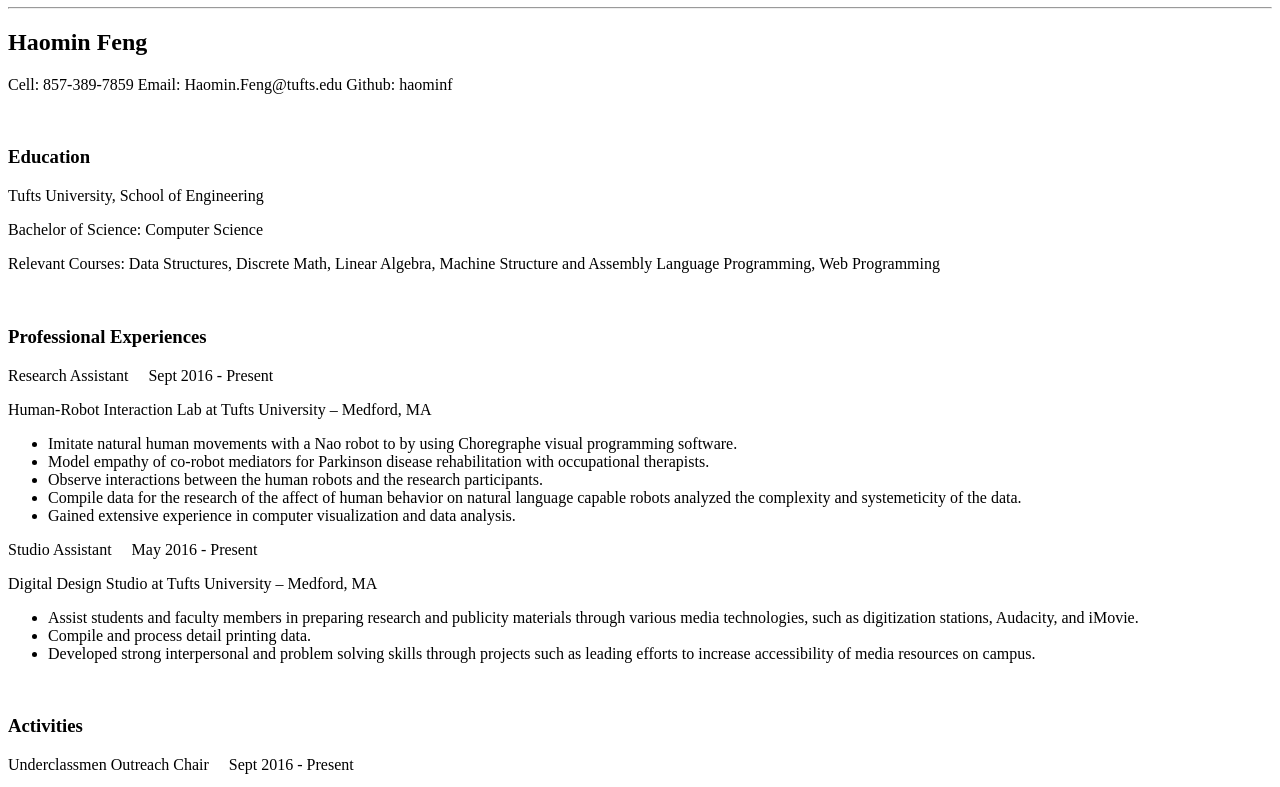
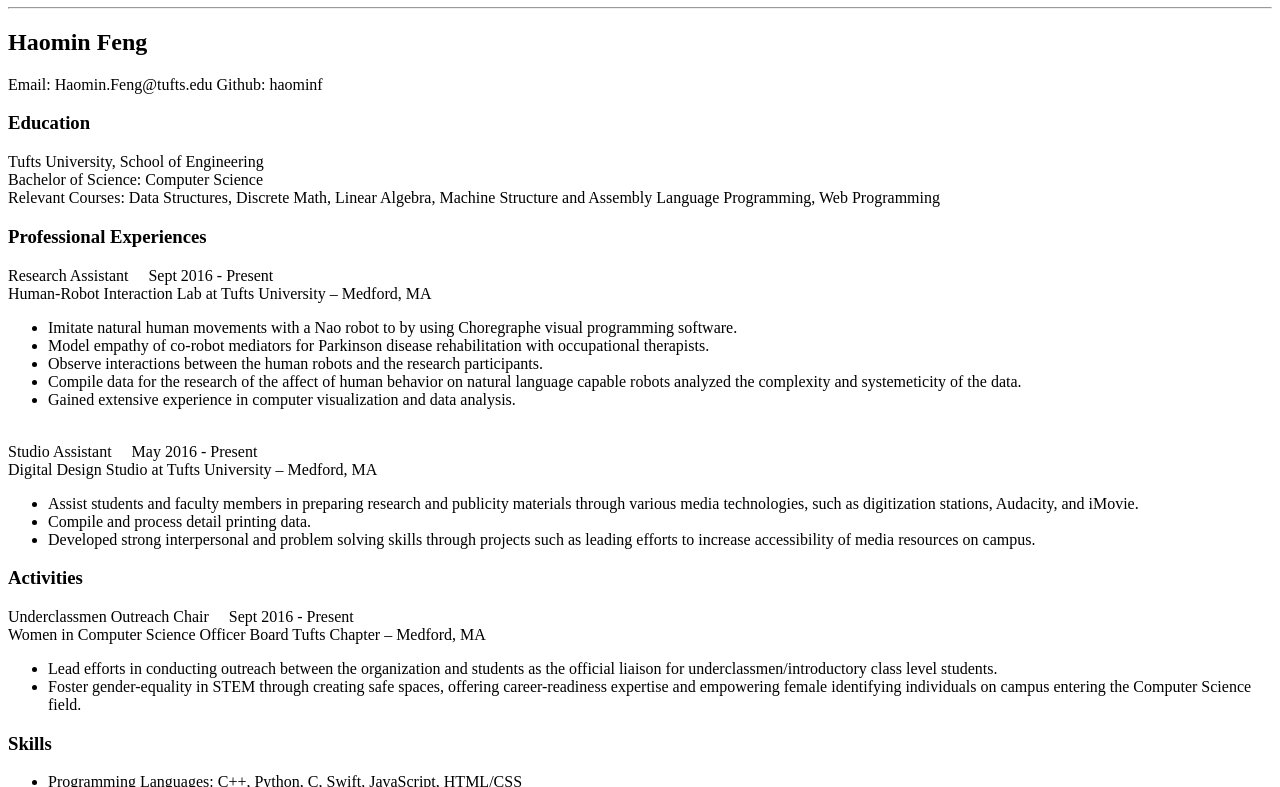
Before and after one commit to haominf/haominf.github.io, a plain HTML site: page resume.html in a window 1280 px wide. Shown: the part 73-860 px from the top of the page. Drawn offline with Linux system fonts and the light colour scheme.

Commit message:
edited resume.html

```diff
--- a/resume.html
+++ b/resume.html
@@ -2,22 +2,28 @@
 <html lang="en">
 
 	<head>
+		<title> Min's Resume</title>
 		<meta charset="utf-8">
-	<title> Haomin's Resume</title>
+		<link href= "resume.css" type= "text/css" rel ="stylesheet"/>
 	</head>
 
 	<body>
-	<h1>~~~Here Goes Haomin's Resume~~~</h1>
+		<header>
+			<h1>Min's Resume</h1>
+		</header>
 		<hr/>
 		<h2>Haomin Feng</h2>
-	<p>Cell: 857-389-7859 Email: Haomin.Feng@tufts.edu Github: haominf</p>
-	<br/><h3>Education</h3>
-	<p>Tufts University, School of Engineering</p>
-	<p>Bachelor of Science: Computer Science</p>
-	<p>Relevant Courses: Data Structures, Discrete Math, Linear Algebra, Machine Structure and Assembly Language Programming, Web Programming</p>
-	<br/><h3>Professional Experiences</h3>
-	<p>Research Assistant&nbsp;&nbsp;&nbsp;&nbsp;&nbsp;Sept 2016 - Present</p>
-	<p>Human-Robot Interaction Lab at Tufts University – Medford, MA</p>
+		<div>Email: Haomin.Feng@tufts.edu Github: haominf</div>
+		<h3>Education</h3>
+		<div>
+			Tufts University, School of Engineering
+			<br>Bachelor of Science: Computer Science
+			<br>Relevant Courses: Data Structures, Discrete Math, Linear Algebra, Machine Structure and Assembly Language Programming, Web Programming
+		</div>
+		<h3>Professional Experiences</h3>
+		<div>
+			Research Assistant&nbsp;&nbsp;&nbsp;&nbsp;&nbsp;Sept 2016 - Present
+			<br>Human-Robot Interaction Lab at Tufts University – Medford, MA
 				<ul>
 					<li>Imitate natural human movements with a Nao robot to by using Choregraphe visual programming software.</li>
 					<li>Model empathy of co-robot mediators for Parkinson disease rehabilitation with occupational therapists.</li>
@@ -25,21 +31,24 @@
 					<li>Compile data for the research of the affect of human behavior on natural language capable robots analyzed the complexity and systemeticity of the data.</li>
 					<li>Gained extensive experience in computer visualization and data analysis.</li>
 				</ul>
-	<p>Studio Assistant&nbsp;&nbsp;&nbsp;&nbsp;&nbsp;May 2016 - Present</p>
-	<p>Digital Design Studio at Tufts University – Medford, MA</p>
+			<br>Studio Assistant&nbsp;&nbsp;&nbsp;&nbsp;&nbsp;May 2016 - Present
+			<br>Digital Design Studio at Tufts University – Medford, MA
 				<ul>
-		<li>Assist students and faculty members in preparing research and publicity materials through various media technologies, such as digitization stations, Audacity, and iMovie.
+					<li>Assist students and faculty members in preparing research and publicity materials through various media technologies, such as digitization stations, Audacity, and iMovie. </li>
 					<li>Compile and process detail printing data.</li>
 					<li>Developed strong interpersonal and problem solving skills through projects such as leading efforts to increase accessibility of media resources on campus.</li>
 				</ul>
-	<br/><h3>Activities</h3>
-	<p>Underclassmen Outreach Chair&nbsp;&nbsp;&nbsp;&nbsp;&nbsp;Sept 2016 - Present</p>
-	<p>Women in Computer Science Officer Board Tufts Chapter – Medford, MA</p>
+		</div>
+		<h3>Activities</h3>
+		<div>
+			Underclassmen Outreach Chair&nbsp;&nbsp;&nbsp;&nbsp;&nbsp;Sept 2016 - Present
+			<br>Women in Computer Science Officer Board Tufts Chapter – Medford, MA
 				<ul>
 					<li>Lead efforts in conducting outreach between the organization and students as the official liaison for underclassmen/introductory class level students.</li>
 					<li>Foster gender-equality in STEM through creating safe spaces, offering career-readiness expertise and empowering female identifying individuals on campus entering the Computer Science field.</li>
 				</ul>
-	<br/><h3>Skills</h3>
+		</div>
+		<h3>Skills</h3>
 			<ul>
 				<li>Programming Languages: C++, Python, C, Swift, JavaScript, HTML/CSS</li>
 				<li>Software: Sublime Text, VIM, Xcode, Git</li>
```
Also changed, not shown: index.html (+3 -3 lines). Lines whose indentation alone changed are shown as unchanged.
